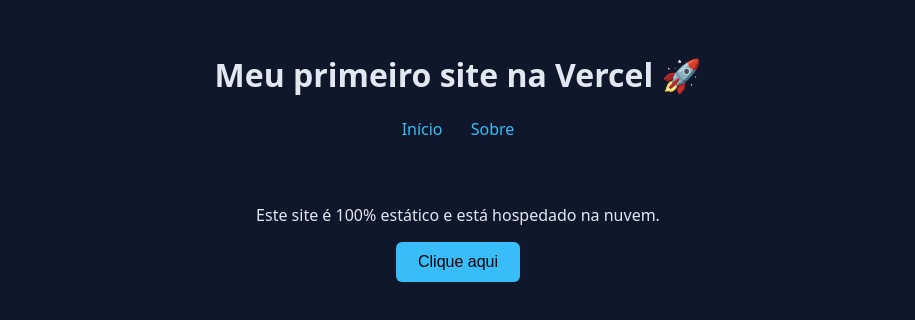
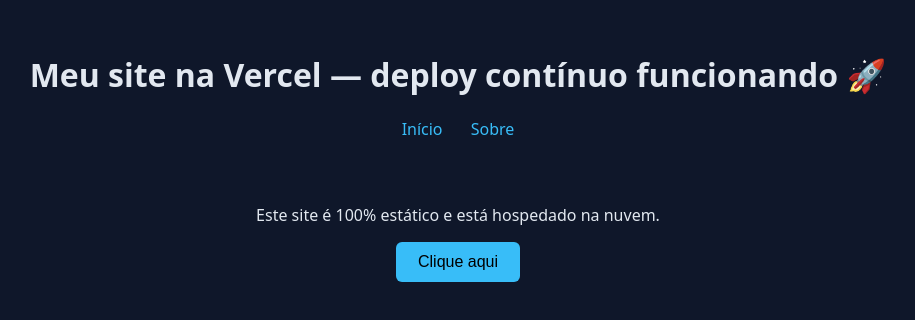
Before and after one commit to agLucasz/meu-site-estatico, a plain HTML site: page index.html in a window 1280 px wide. Shown: the whole page, without its empty margins (182-1097 px from the left). Drawn offline with Linux system fonts and the light colour scheme.

Commit message:
Atualiza título

```diff
--- a/index.html
+++ b/index.html
@@ -8,7 +8,7 @@
 </head>
 <body>
   <header>
-    <h1>Meu primeiro site na Vercel 🚀</h1>
+    <h1>Meu site na Vercel — deploy contínuo funcionando 🚀</h1>
     <nav>
       <a href="/">Início</a>
       <a href="/sobre">Sobre</a>
```
